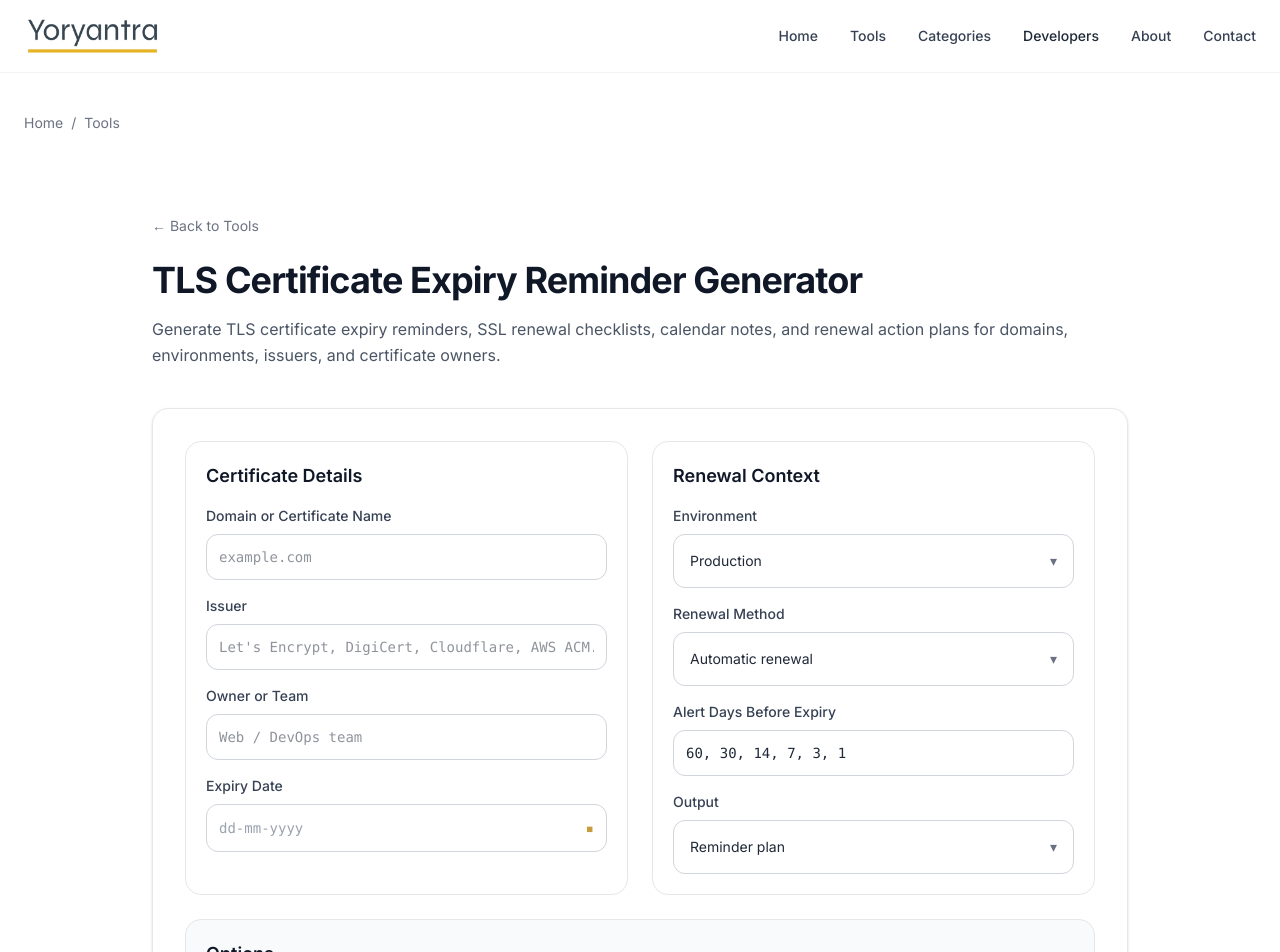
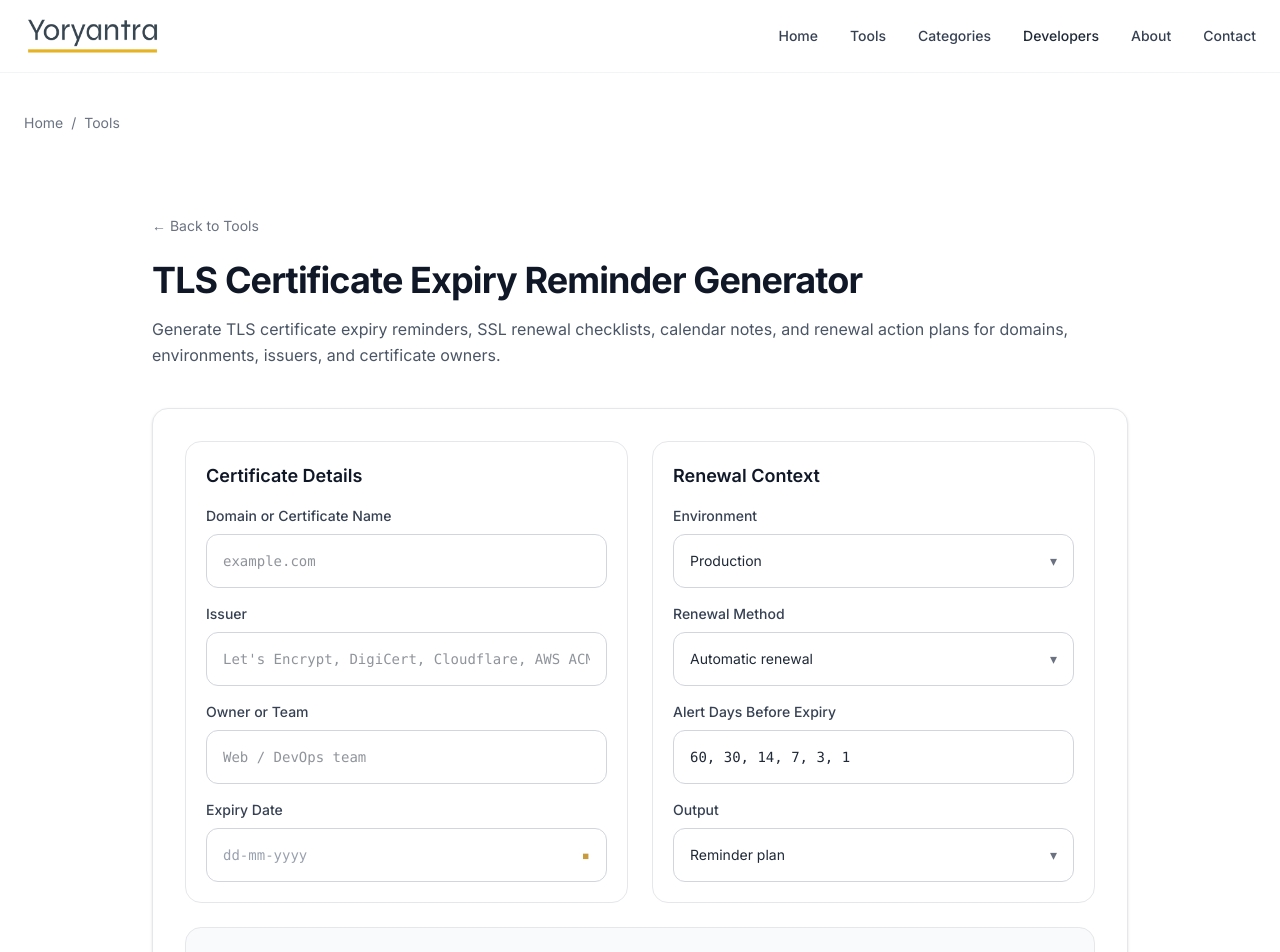
Before and after one commit to vaarunsonawwane-ops/yoryantra-new, a Next.js app: page /tools/tls-certificate-expiry-reminder-generator in a window 1280 px wide. Shown: the top 952 px of the page. Built offline with nearby package versions, Linux system fonts and the light colour scheme.

Commit message:
Update ToolClient.tsx

```diff
--- a/app/tools/tls-certificate-expiry-reminder-generator/ToolClient.tsx
+++ b/app/tools/tls-certificate-expiry-reminder-generator/ToolClient.tsx
@@ -556,7 +556,7 @@ function InputField({
         value={value}
         onChange={(event) => onChange(event.target.value)}
         placeholder={placeholder}
-        className="w-full rounded-xl border border-gray-300 bg-white p-3 text-sm font-mono outline-none transition focus:border-transparent focus:ring-2 focus:ring-[var(--green)]"
+        className="min-h-[54px] w-full rounded-xl border border-gray-300 bg-white px-4 py-3 text-sm font-mono outline-none transition focus:border-transparent focus:ring-2 focus:ring-[var(--green)]"
       />
     </div>
   );
@@ -647,7 +647,7 @@ function DatePickerField({
       <button
         type="button"
         onClick={openPicker}
-        className="flex min-h-[48px] w-full items-center justify-between rounded-xl border border-gray-300 bg-white px-3 py-3 text-left text-sm font-mono outline-none transition hover:border-gray-300 focus:border-transparent focus:ring-2 focus:ring-[var(--green)]"
+        className="flex min-h-[54px] w-full items-center justify-between rounded-xl border border-gray-300 bg-white px-4 py-3 text-left text-sm font-mono outline-none transition hover:border-gray-300 focus:border-transparent focus:ring-2 focus:ring-[var(--green)]"
       >
         <span className={displayValue ? "text-gray-900" : "text-gray-400"}>
           {displayValue || "dd-mm-yyyy"}
```
